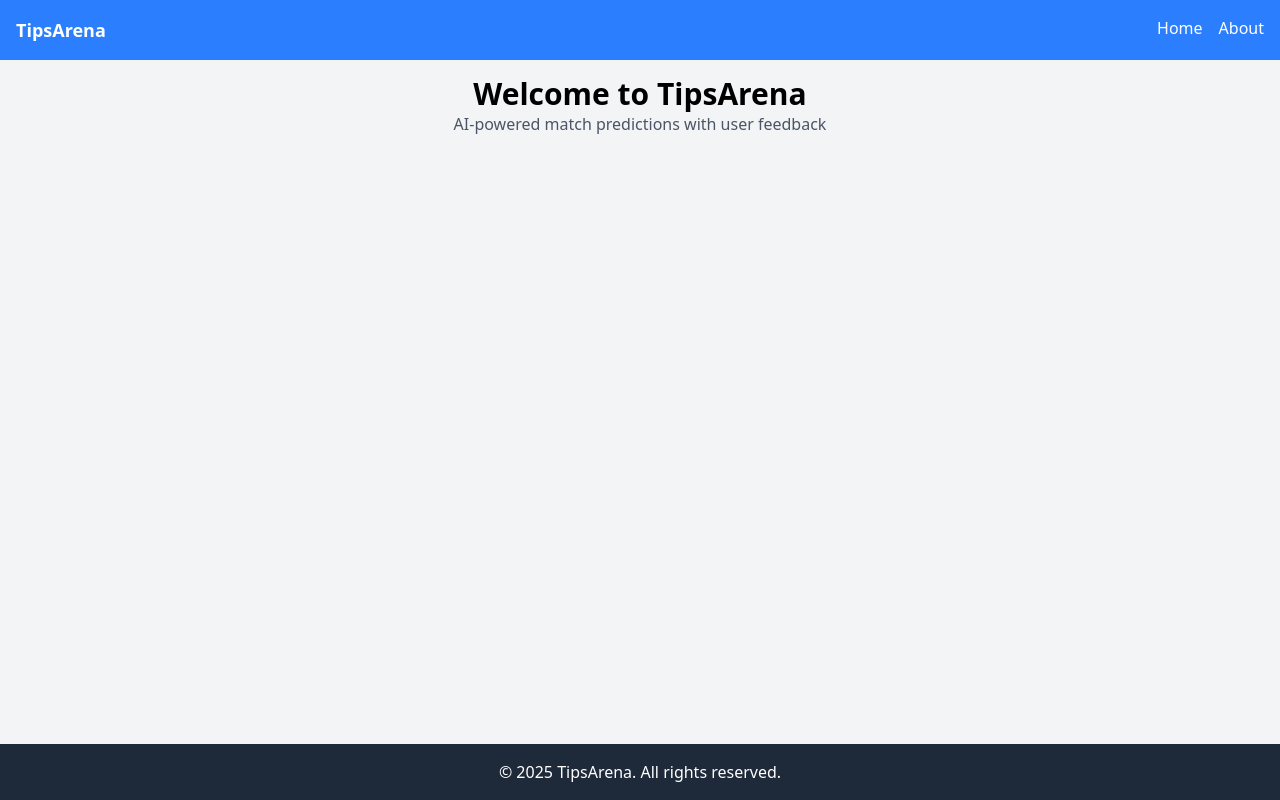
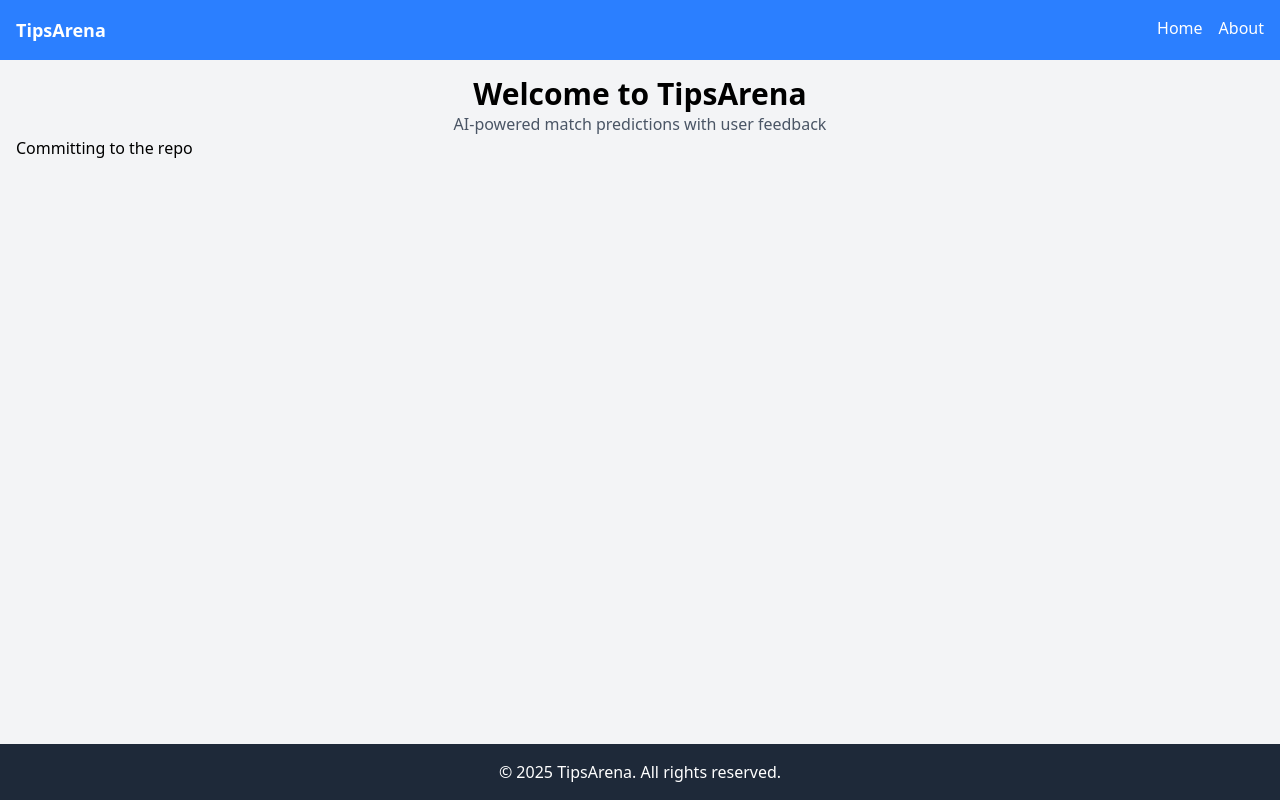
Before and after one commit to CapstoneProject4/frontend, a website with bundled scripts: page public/index.html in a window 1280 px wide. Built offline with nearby package versions, Linux system fonts and the light colour scheme.

Commit message:
added a line

```diff
--- a/public/index.html
+++ b/public/index.html
@@ -19,6 +19,7 @@
   <main class="container mx-auto p-4 flex-grow">
       <h1 class="text-3xl font-bold text-center">Welcome to TipsArena</h1>
       <p class="text-center text-gray-600">AI-powered match predictions with user feedback</p>
+      <p>Committing to the repo</p>
   </main>
 
   <!-- Footer -->
```
